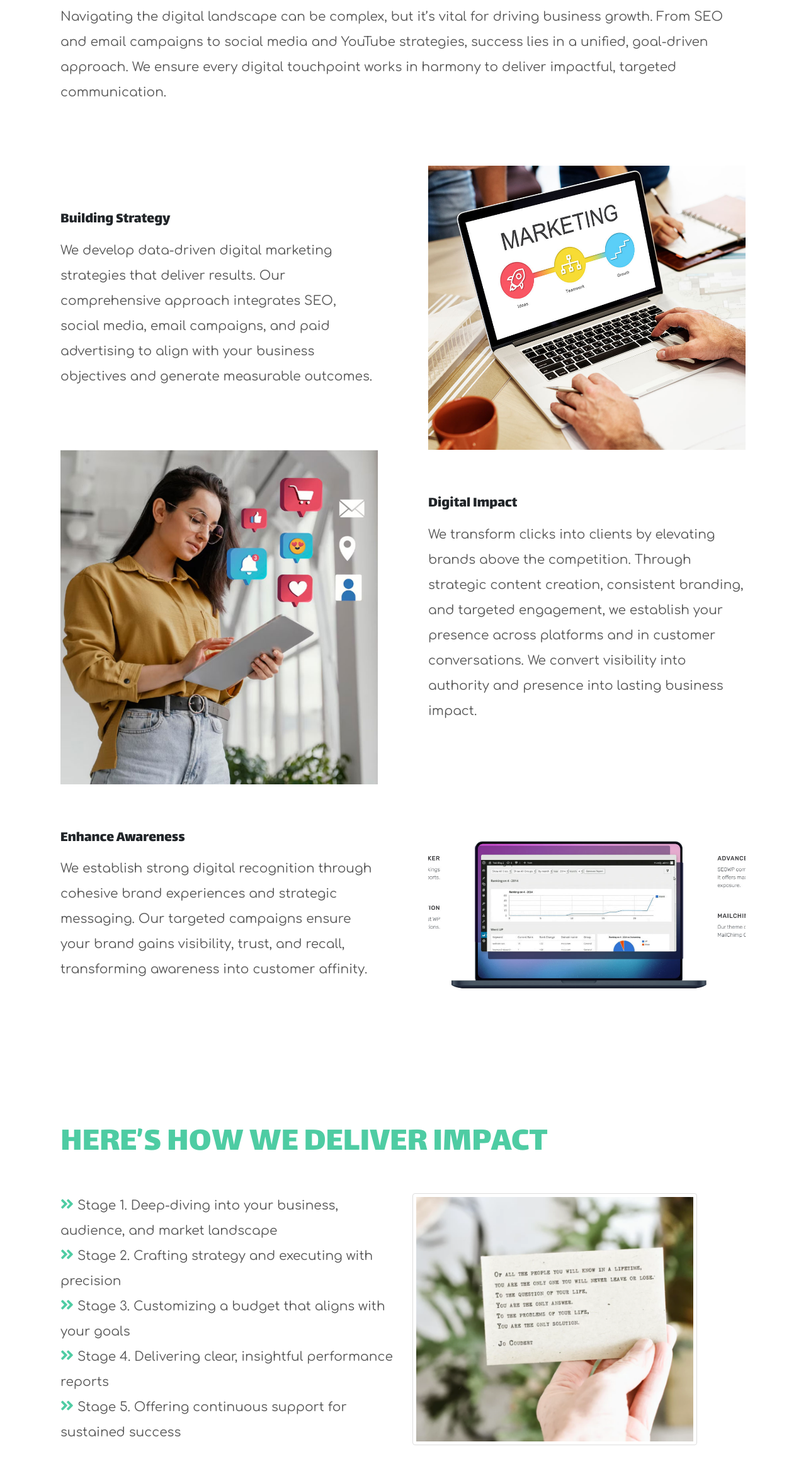
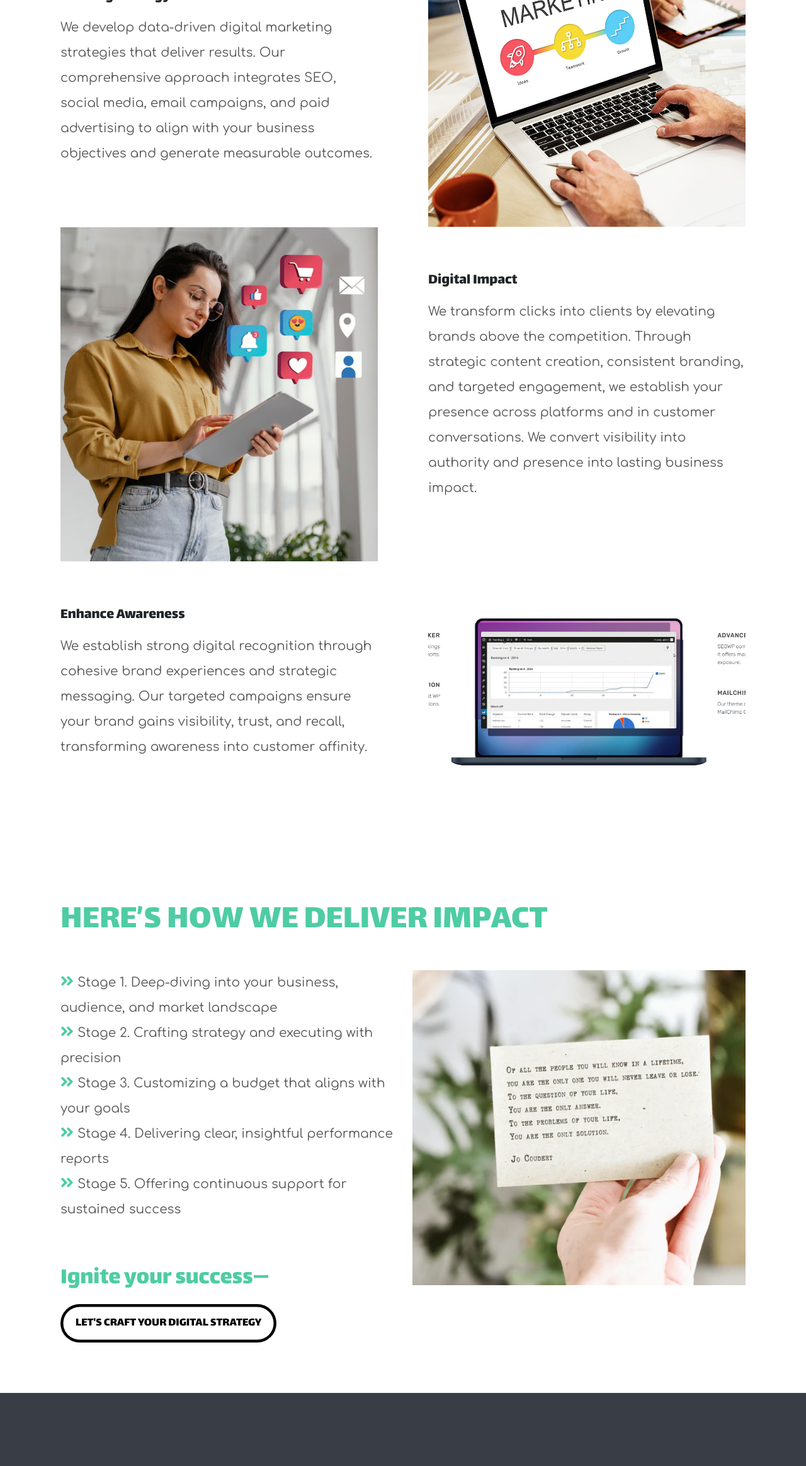
Before and after one commit to SipluDIA/esdras, a plain HTML site: page digital-marketing.html in a window 1280 px wide. Shown: the part 473-2800 px from the top of the page at 63% size. Drawn offline with Linux system fonts and the light colour scheme.

Commit message:
Final Update

```diff
--- a/css/style.css
+++ b/css/style.css
@@ -814,15 +814,13 @@ body.menu-open {
 }
 .img-box-services {
 
-        position: absolute;
+
         top: 0;
     }
 .img-box-services img {
-          border: 1px solid #ddd;
-              border-radius: 4px;
-              padding: 5px;
-              height: 400px;
-              width:100%;
+
+        height: 500px;
+        width:100%;
     }
 
 .boxy.img-box .img img {
--- a/digital-marketing.html
+++ b/digital-marketing.html
@@ -16,7 +16,7 @@
     <div class="contant-info">
         <div><a href="mailto:info@esdras.in">info@esdras.in</a></div>
         <div>IND: +917095323079</div>
-        <div>USA:+917095323079</div>
+        <div>USA: +14044244071</div>
     </div>
     <div class="menu-links">
         <ul>
@@ -65,14 +65,7 @@
     </div>
 </header>
 <div class="container-fluid process-section">
-    <div class="row">
-        <div class="col">
-            <div class="lg-text"><span class="other-color">Digital Marketing</span></div>
-            <div class="normal-text">
-                <p>Navigating the digital landscape can be complex, but it’s vital for driving business growth. From SEO and email campaigns to social media and YouTube strategies, success lies in a unified, goal-driven approach. We ensure every digital touchpoint works in harmony to deliver impactful, targeted communication.</p>
-            </div>
-        </div>
-    </div>
+
     <div class="row">
         <div class="col-md-6">
             <div class="text-box ">
@@ -135,8 +128,8 @@
                 <div class="subtitle"><i class="fas fa-angle-double-right" style="font-size:24px; color:#4ECCA3;"></i> Stage 5.  Offering continuous support for sustained success</div>
             </div>
             <div class="btn-holder-left">
-                <div class="text-box-title"> Click here to spark real growth with</div>
-                    <a href="#pricing" class="cr-btn black">digital marketing magic</a>
+                <div class="text-box-title"> Ignite your success—</div>
+                    <a href="#pricing" class="cr-btn black">let's craft your digital strategy</a>
             </div>
         </div>
             <div class="col-md-6">
```
Also changed, not shown: about.html (+7 -6 lines), branding.html (+2 -7 lines), contact.html (+1 -1 lines), index.html (+4 -4 lines), video-animation.html (+2 -9 lines), website.html (+2 -9 lines).
